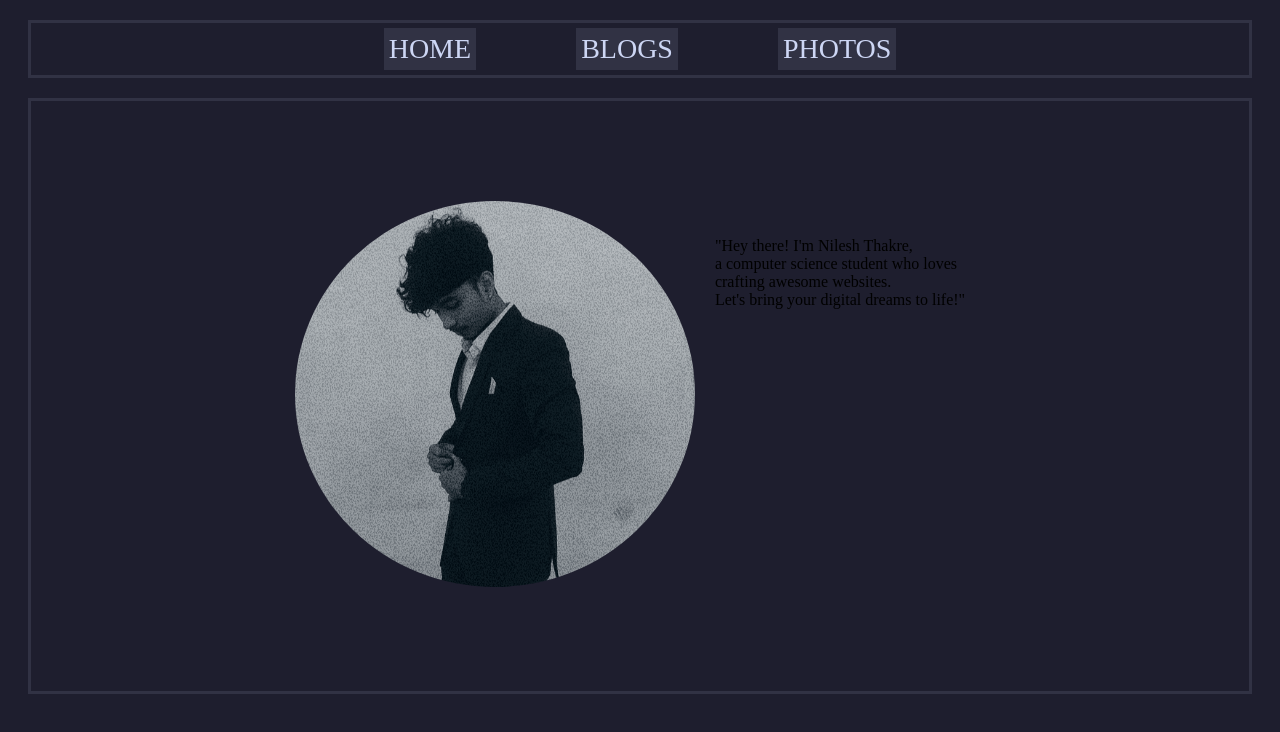
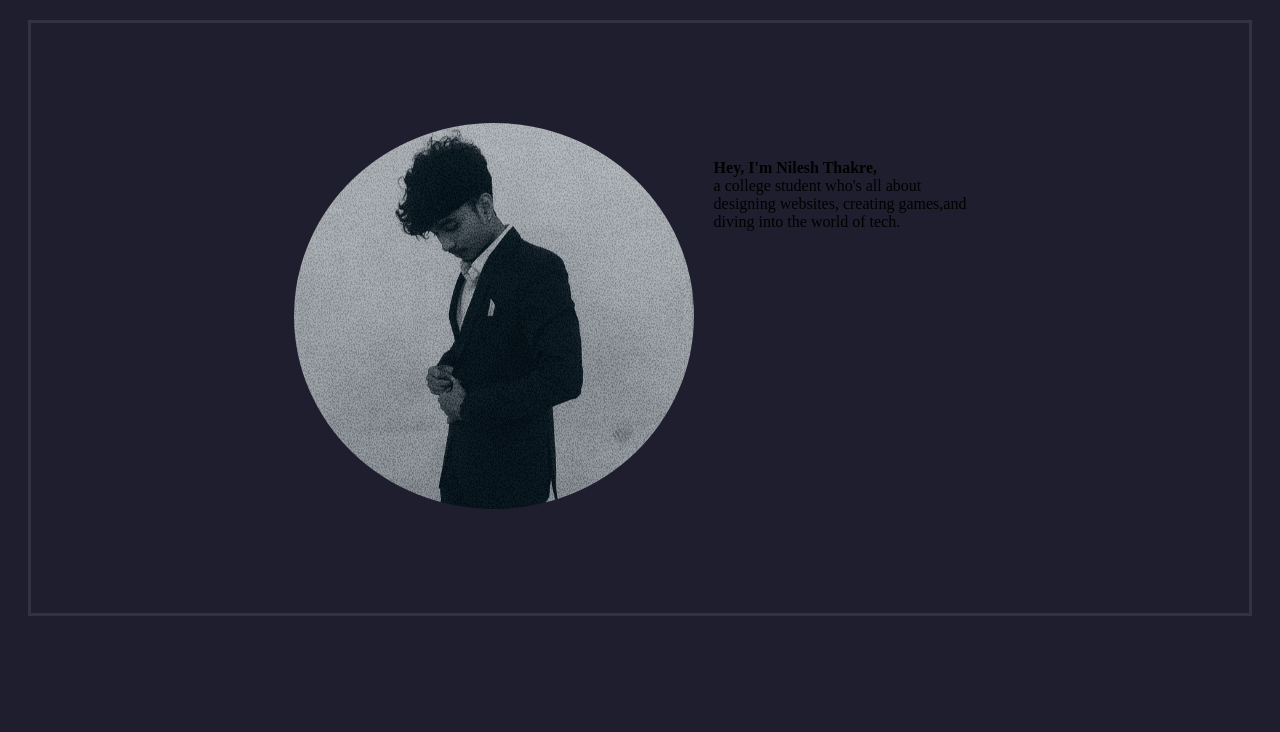
Before and after one commit to nilesh-thakre15/Personal-Website, a plain HTML site: page index.html in a window 1280 px wide. Drawn offline with Linux system fonts and the light colour scheme.

Commit message:
Update index.html

```diff
--- a/index.html
+++ b/index.html
@@ -5,6 +5,12 @@
     <meta name="viewport" content="width=device-width, initial-scale=1.0">
     <title>My Personal Website</title>
     <link rel="stylesheet" href="style.css">
+<link rel="preconnect" href="https://fonts.googleapis.com">
+<link rel="preconnect" href="https://fonts.gstatic.com" crossorigin>
+<link href="https://fonts.googleapis.com/css2?family=Fira+Code:wght@300..700&family=Press+Start+2P&display=swap" rel="stylesheet">
+<link rel="preconnect" href="https://fonts.googleapis.com">
+<link rel="preconnect" href="https://fonts.gstatic.com" crossorigin>
+<link href="https://fonts.googleapis.com/css2?family=Press+Start+2P&display=swap" rel="stylesheet">
     <script src="script.js" defer></script>
 </head>
 <body>
@@ -12,11 +18,13 @@
   <div class = "home-page">
 
     <!--Section 1 Nav Bar-->
+    <!--
    <div class = "section nav-bar">
      <div class="item item1">HOME</div>
      <div class="item item2">BLOGS</div>
      <div class="item item3">PHOTOS</div>
    </div>
+   --!>
 
 
    <!--Section 2-->
@@ -25,10 +33,11 @@
        <img class=my-img src="images/nilesh.png" alt="">
      </div>
      <div class = "intro-text">
-       <p>"Hey there! I'm Nilesh Thakre,<br>
-       a computer science student who loves <br>
-       crafting awesome websites. <br>
-       Let's bring your digital dreams to life!"</p>
+       <p><b class = "head-line">Hey, I'm Nilesh Thakre,</b><br>
+       a college student who's all about<br>
+       designing websites, creating
+       games,and <br>
+       diving into the world of tech.</p>
      </div>
    </div>
 </body>
```
